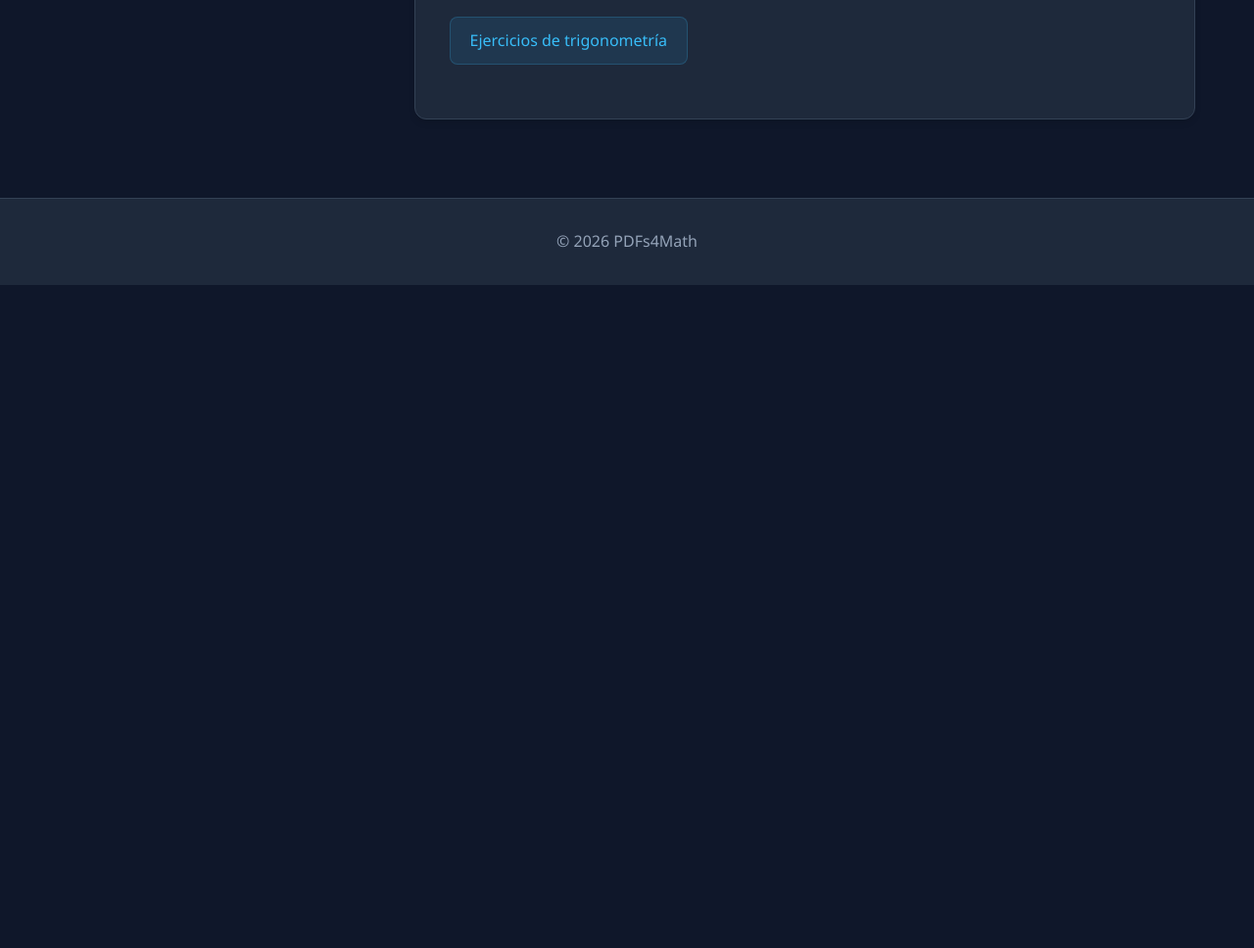
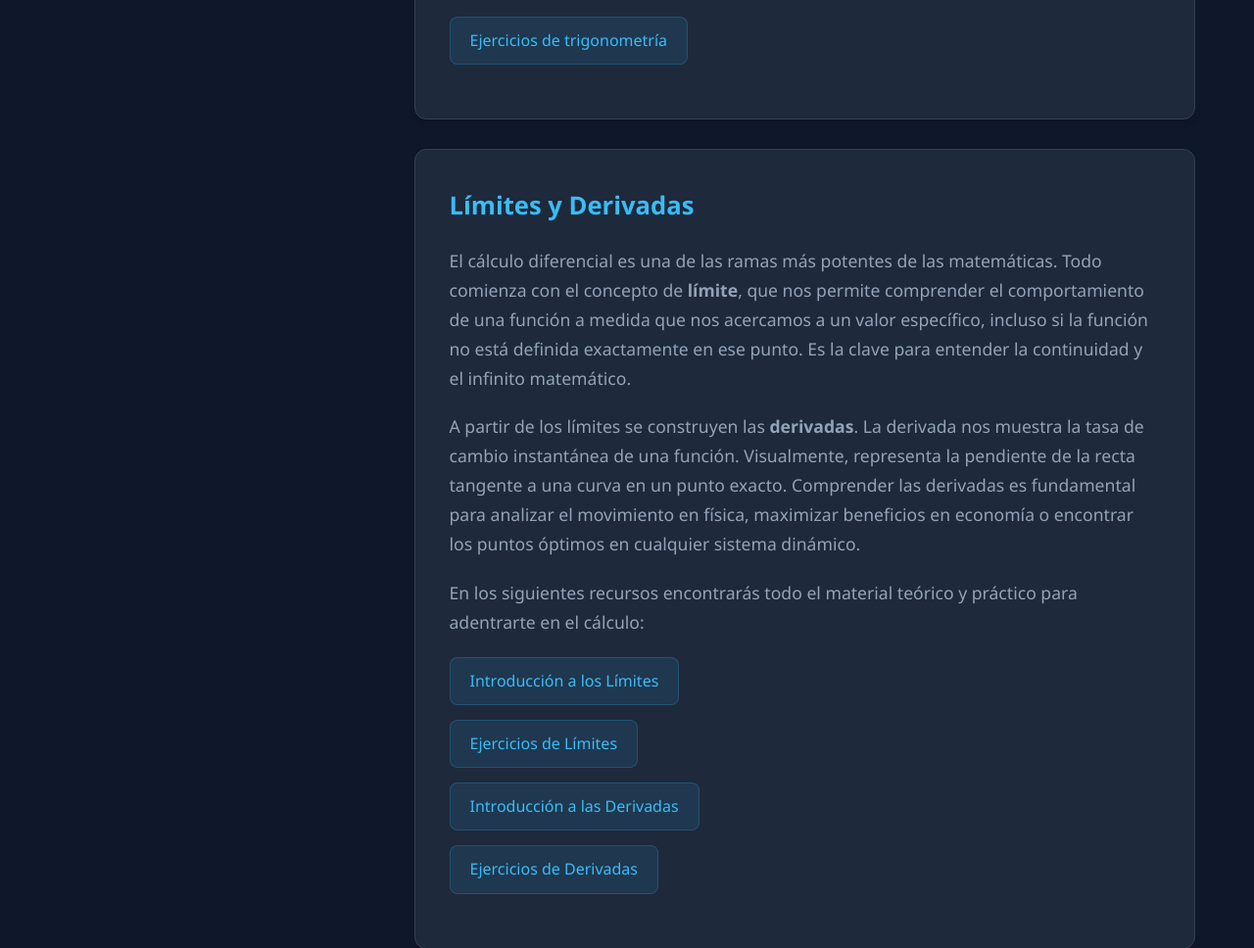
Before and after one commit to dperezg2021/PDFs4Math, a plain HTML site: page index.html in a window 1280 px wide. Shown: the part 3692-4660 px from the top of the page at 98% size. Before the commit the page ends 3983 px from the top, so only its background shows below. Drawn offline with Linux system fonts and the light colour scheme.

Commit message:
Add section on Limits and Derivatives with resources

```diff
--- a/index.html
+++ b/index.html
@@ -79,6 +79,19 @@
                     <li><a href="TRIGONOMETRIA/Trigonometria.pdf" target="_blank">Ejercicios de trigonometría</a></li>
                 </ul>
             </section>
+
+            <section>
+                <h2>Límites y Derivadas</h2>
+                <p>El cálculo diferencial es una de las ramas más potentes de las matemáticas. Todo comienza con el concepto de <strong>límite</strong>, que nos permite comprender el comportamiento de una función a medida que nos acercamos a un valor específico, incluso si la función no está definida exactamente en ese punto. Es la clave para entender la continuidad y el infinito matemático.</p>
+                <p>A partir de los límites se construyen las <strong>derivadas</strong>. La derivada nos muestra la tasa de cambio instantánea de una función. Visualmente, representa la pendiente de la recta tangente a una curva en un punto exacto. Comprender las derivadas es fundamental para analizar el movimiento en física, maximizar beneficios en economía o encontrar los puntos óptimos en cualquier sistema dinámico.</p>
+                <p>En los siguientes recursos encontrarás todo el material teórico y práctico para adentrarte en el cálculo:</p>
+                <ul>
+                    <li><a href="LIMITES_Y_DERIVADAS/limites_introduccion.pdf" target="_blank">Introducción a los Límites</a></li>
+                    <li><a href="LIMITES_Y_DERIVADAS/ejercicios_limites.pdf" target="_blank">Ejercicios de Límites</a></li>
+                    <li><a href="LIMITES_Y_DERIVADAS/derivadas_introduccion.pdf" target="_blank">Introducción a las Derivadas</a></li>
+                    <li><a href="LIMITES_Y_DERIVADAS/ejercicios_derivdas.pdf" target="_blank">Ejercicios de Derivadas</a></li>
+                </ul>
+            </section>
         </main>
     </div>
     <footer>
```
